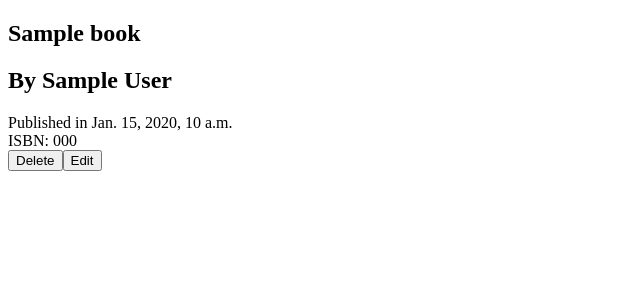
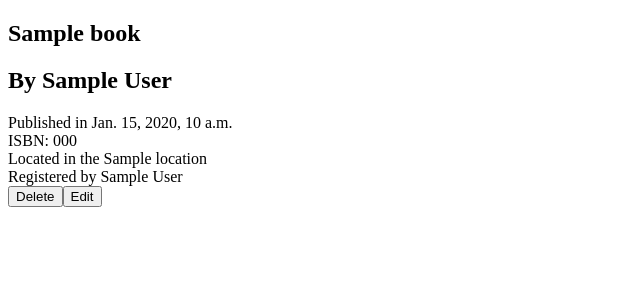
Before and after one commit to tyler-simeone/First-Django-Project, a Django app: template libraryproject/libraryapp/templates/books/detail.html in a window 1280 px wide. Shown: the part 68-368 px from the top of the page, without its empty margins (0-640 px from the left). Run offline with Django 3.2, Linux system fonts and the light colour scheme; the template is opened without the code that fills it: most values are stand-ins (such as "Sample title", 1, 10 or a date in 2020).

Commit message:
added additional lines to book details template to show data for the book's FKs

```diff
--- a/libraryproject/libraryapp/templates/books/detail.html
+++ b/libraryproject/libraryapp/templates/books/detail.html
@@ -7,6 +7,13 @@
 
         <div>Published in {{ book.year_published }}</div>
         <div>ISBN: {{ book.isbn }}</div>
+
+        {% comment %} The 2 lines below we are getting data from book
+        table's FKs via new row factory that creates a book obj for
+        each row and then for the FKs assigns a new obj with data
+        for each FK. {% endcomment %}
+        <div>Located in the {{ book.location.title }}</div>
+        <div>Registered by {{ book.librarian.first_name }} {{ book.librarian.last_name }}</div>
     </section>
 
     <section id="book-actions" style="display:flex;">
--- a/libraryproject/libraryapp/views/books/details.py
+++ b/libraryproject/libraryapp/views/books/details.py
@@ -48,6 +48,7 @@ def create_book(cursor, row):
     book.author = _row["author"]
     book.year_published = _row["year_published"]
 
+    # The bracket notation is how we access data from specific cols
     librarian = Librarian()
     librarian.id = _row["librarian_id"]
     librarian.first_name = _row["first_name"]
```
